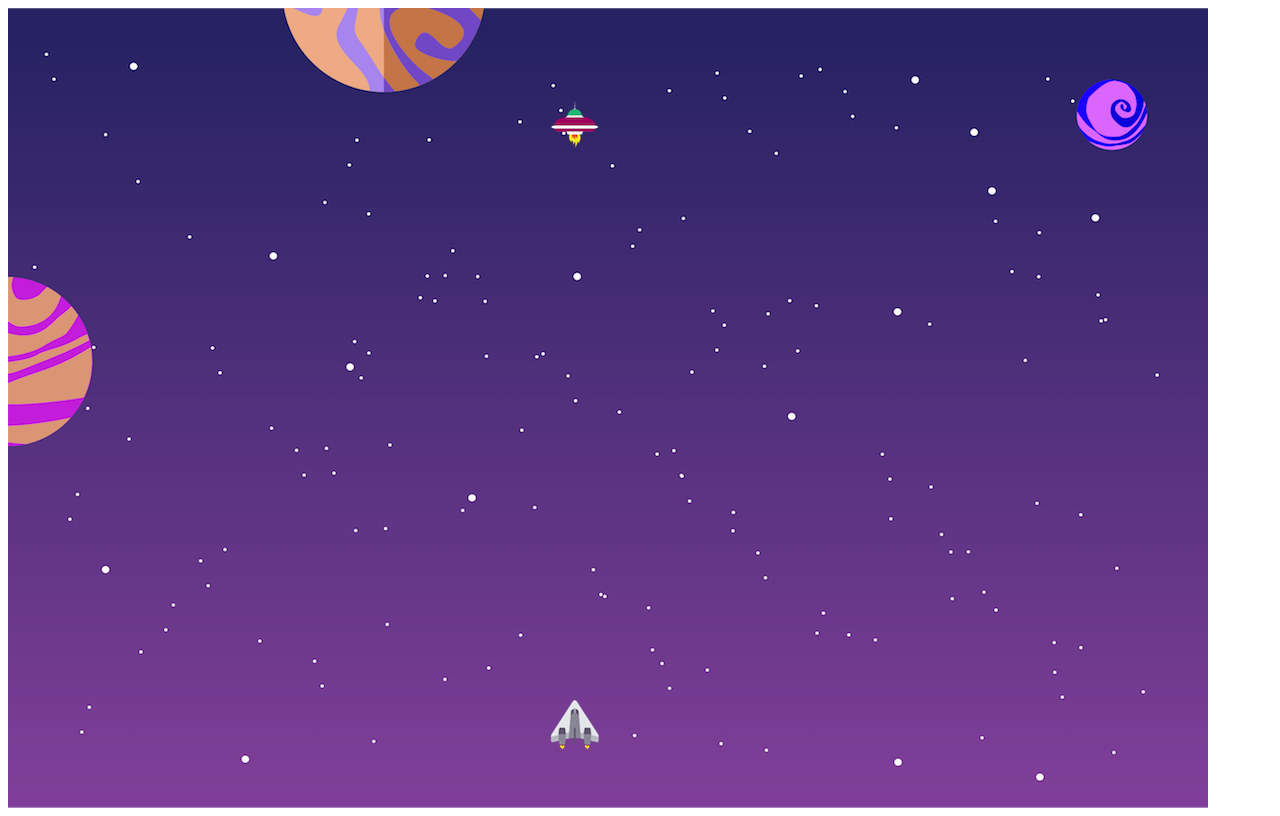
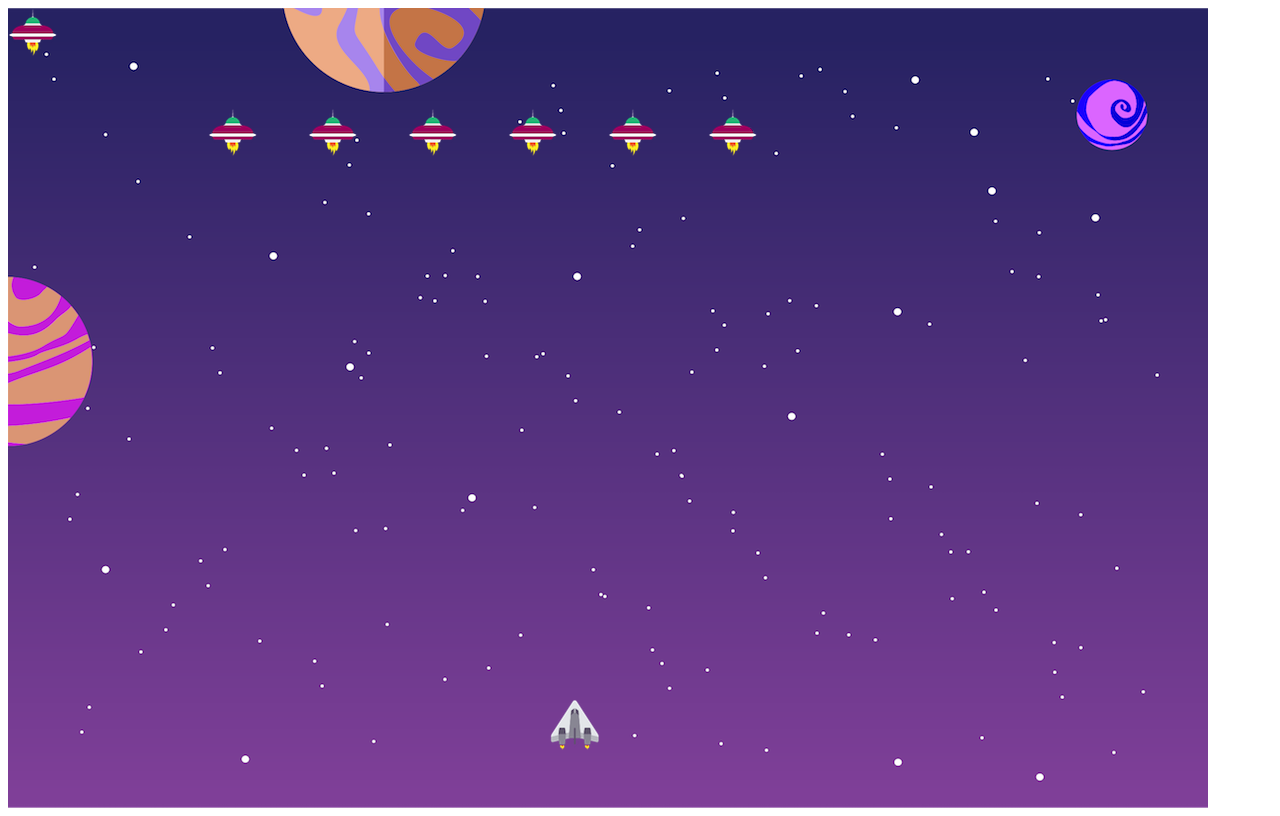
Before and after one commit to evagolabek/space-invaders, a plain HTML site: page index.html in a window 1280 px wide. Drawn offline with Linux system fonts and the light colour scheme.

Commit message:
drawEnemies

```diff
--- a/index.html
+++ b/index.html
@@ -10,6 +10,7 @@
 		<div id="hero"></div>
 		<div class="enemy"></div>
 		<div id="missiles"></div>
+		<div id="enemies"></div>
 	</div>
 
 </body>
--- a/script.js
+++ b/script.js
@@ -9,6 +9,15 @@ var hero = {
 };
 
 var missiles = [];
+
+var enemies  = [
+	{left: 200, top: 100},
+	{left: 300, top: 100},
+	{left: 400, top: 100},
+	{left: 500, top: 100},
+	{left: 600, top: 100},
+	{left: 700, top: 100},
+];
 
 //detecting on keybord what the user is doing, which key is pressed
 
@@ -60,10 +69,21 @@ function moveMissiles(){
 	}
 }
 
+function drawEnemies() {
+	//alert('drawMissiles invoked');
+	document.getElementById('enemies').innerHTML = "";
+	for( var enemy = 0; enemy < enemies.length; enemy = enemy +1){
+		document.getElementById('enemies').innerHTML +=
+		`<div class='enemy' style='left:${enemies[enemy].left}px; top:${enemies[enemy].top}px;'></div>`;
+	}
+}
+
+
 function gameLoop(){
 	setTimeout(gameLoop, 1000)
 	moveMissiles();
 	drawMissiles();
+	drawEnemies();
 
 }
 
--- a/style.css
+++ b/style.css
@@ -19,8 +19,6 @@
 	height: 50px;
 	width: 50px;
 	position: absolute;
-	top: 100px;
-	left: 550px;
 }
 
 
@@ -36,3 +34,9 @@
 	width: 10px;
 	position: absolute;
 }
+
+#enemies {
+	height: 800px;
+	width: 1200px;
+	position: absolute;
+}
```
